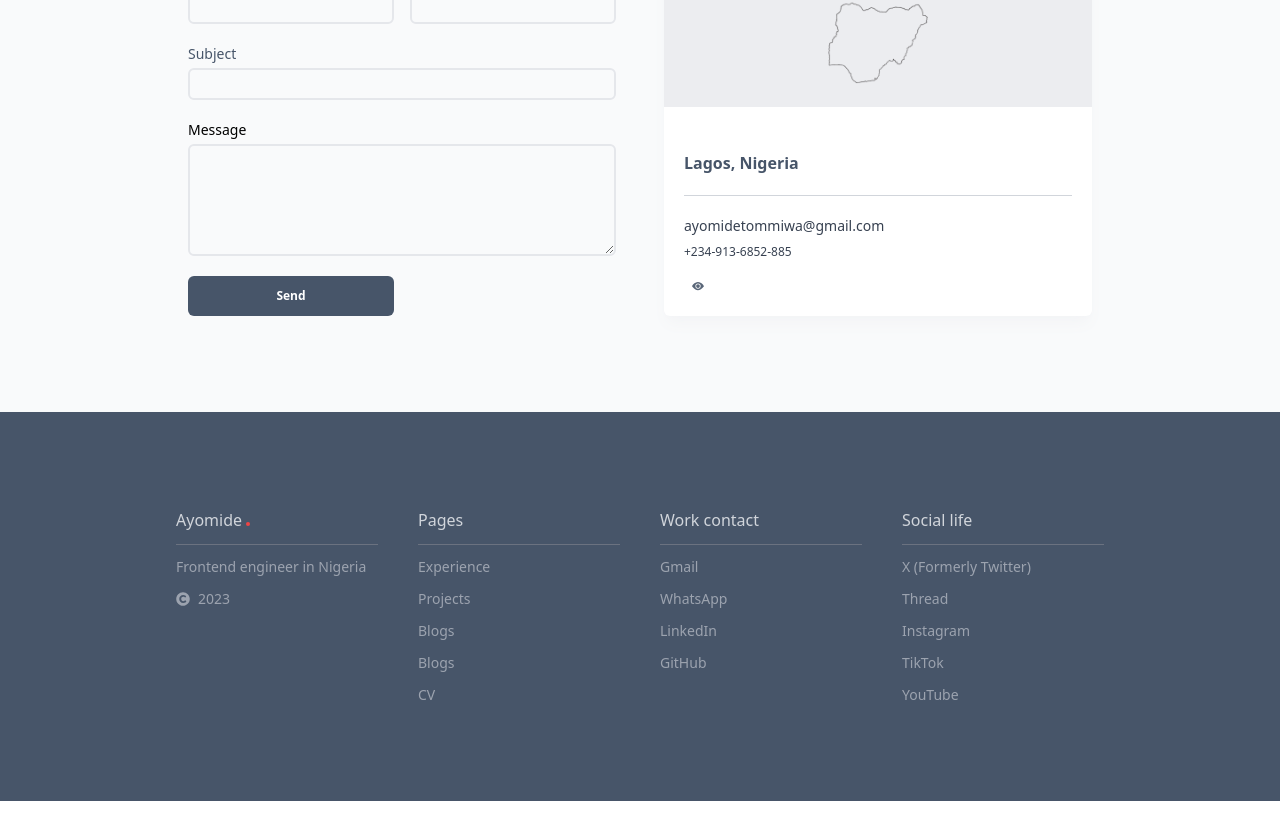
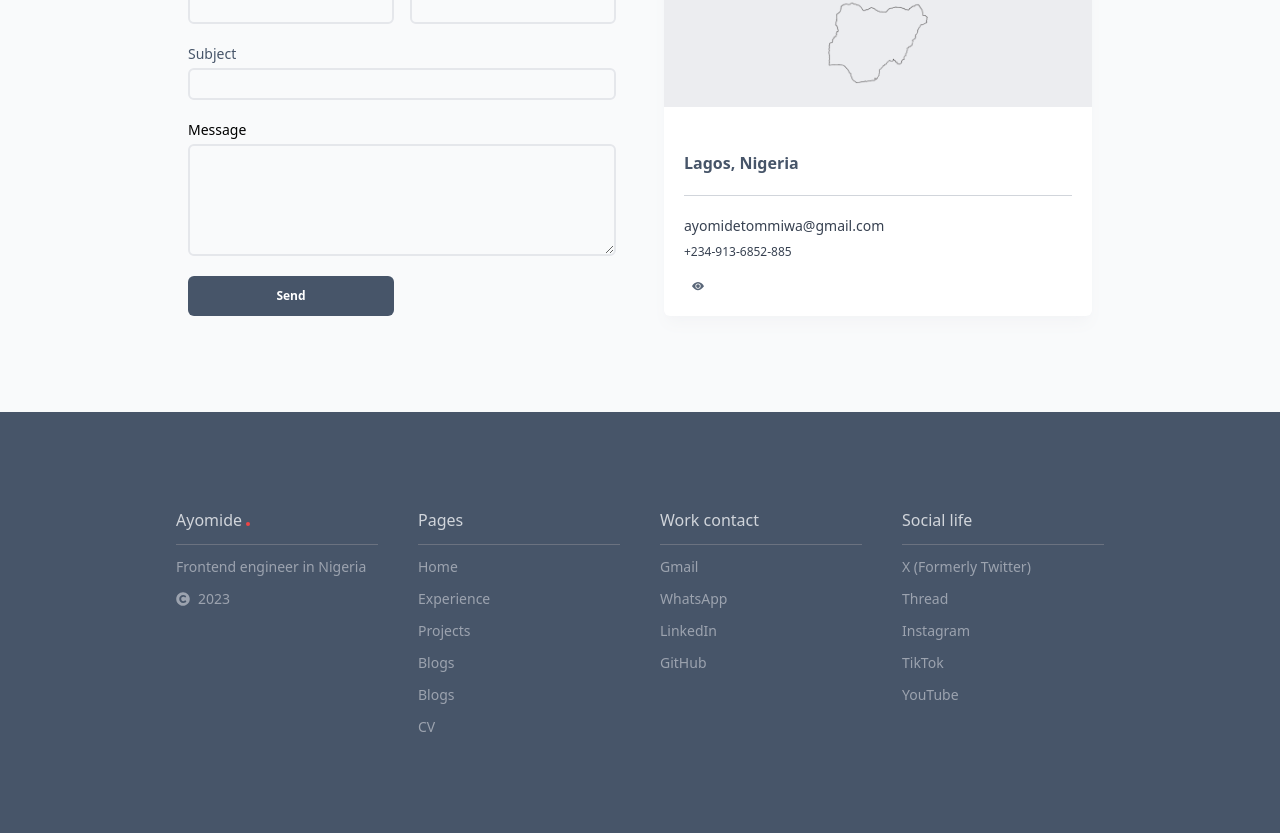
Before and after one commit to Lensatom/portfolio, a React (Vite) app: page /portfolio/contact in a window 1280 px wide. Shown: the part 481-1314 px from the top of the page. Before the commit the page ends 1282 px from the top, so only its background shows below. Built offline with nearby package versions, Linux system fonts and the light colour scheme.

Commit message:
Correcting routing

```diff
--- a/src/components/Footer/index.tsx
+++ b/src/components/Footer/index.tsx
@@ -25,19 +25,22 @@ const Footer = () => {
         <Typography mode="dark" variant='subhead' className='!bold'>Pages</Typography>
         <div className='bg-gray-500 h-[1px] w-full' />
         <Typography mode="dark" variant="body">
-          <NavLink to="/experience">Experience</NavLink>
+          <NavLink to="/portfolio">Home</NavLink>
         </Typography>
         <Typography mode="dark" variant="body">
-          <NavLink to="/projects">Projects</NavLink>
+          <NavLink to="/portfolio/experience">Experience</NavLink>
         </Typography>
         <Typography mode="dark" variant="body">
-          <NavLink to="/blogs">Blogs</NavLink>
+          <NavLink to="/portfolio/projects">Projects</NavLink>
         </Typography>
         <Typography mode="dark" variant="body">
-          <NavLink to="/blogs">Blogs</NavLink>
+          <NavLink to="/portfolio/blogs">Blogs</NavLink>
         </Typography>
         <Typography mode="dark" variant="body">
-          <NavLink to="/cv">CV</NavLink>
+          <NavLink to="/portfolio/blogs">Blogs</NavLink>
+        </Typography>
+        <Typography mode="dark" variant="body">
+          <NavLink to="/portfolio/cv">CV</NavLink>
         </Typography>
       </div>
       <div className='flex flex-col gap-3'>
```
